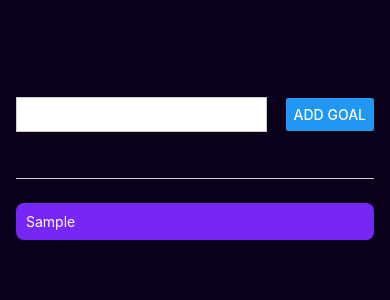
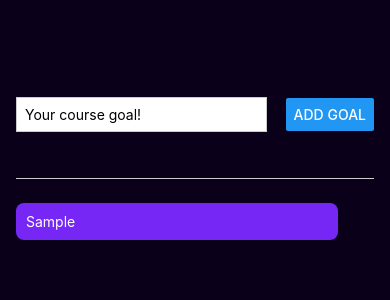
Before and after one commit to theRealEnso/BasicGoalTrackerApp, a React Native app: screen / in a window 390 px wide. Both pictures are taken after typing "Sample" into the empty fields and a click on the button "ADD GOAL". Shown: the top 300 px of the page. Built offline with nearby package versions, Linux system fonts and the light colour scheme.

Commit message:
use ScrollView component to add scrolling to goal list

```diff
--- a/App.js
+++ b/App.js
@@ -1,6 +1,6 @@
 import { useState } from 'react';
 import { StatusBar } from 'expo-status-bar';
-import { StyleSheet, Text, View, Button, TextInput } from 'react-native';
+import { StyleSheet, Text, View, Button, TextInput, ScrollView } from 'react-native';
 
 export default function App() {
 
@@ -30,11 +30,13 @@
 
       {/* view / div that holds the list of goals */}
       <View style={styles.goalsContainer}>
-        {
-          goalsList && goalsList.map((goal, index) => {
-            return <Text style={styles.goalItem} key={index}>{goal}</Text>
-          })
-        }
+        <ScrollView>
+          {
+            goalsList && goalsList.map((goal, index) => {
+              return <Text style={styles.goalItem} key={index}>{goal}</Text>
+            })
+          }
+        </ScrollView>
       </View>
     </View>
   );
@@ -64,8 +66,11 @@
     width: "70%",
     marginRight: 8,
     padding: 8,
-    color: "#ffffff",
     backgroundColor: "#ffffff",
+  },
+
+  goalsContainer: {
+    flex: 5,
   },
 
   goalItem: {
@@ -73,11 +78,10 @@
     color: "#ffffff",
     borderRadius: 8,
     padding: 10,
-    marginBottom: 10
+    marginBottom: 10,
+    width: "90%",
+
   },
 
-  goalsContainer: {
-    flex: 5,
-  }
 
 });
```
